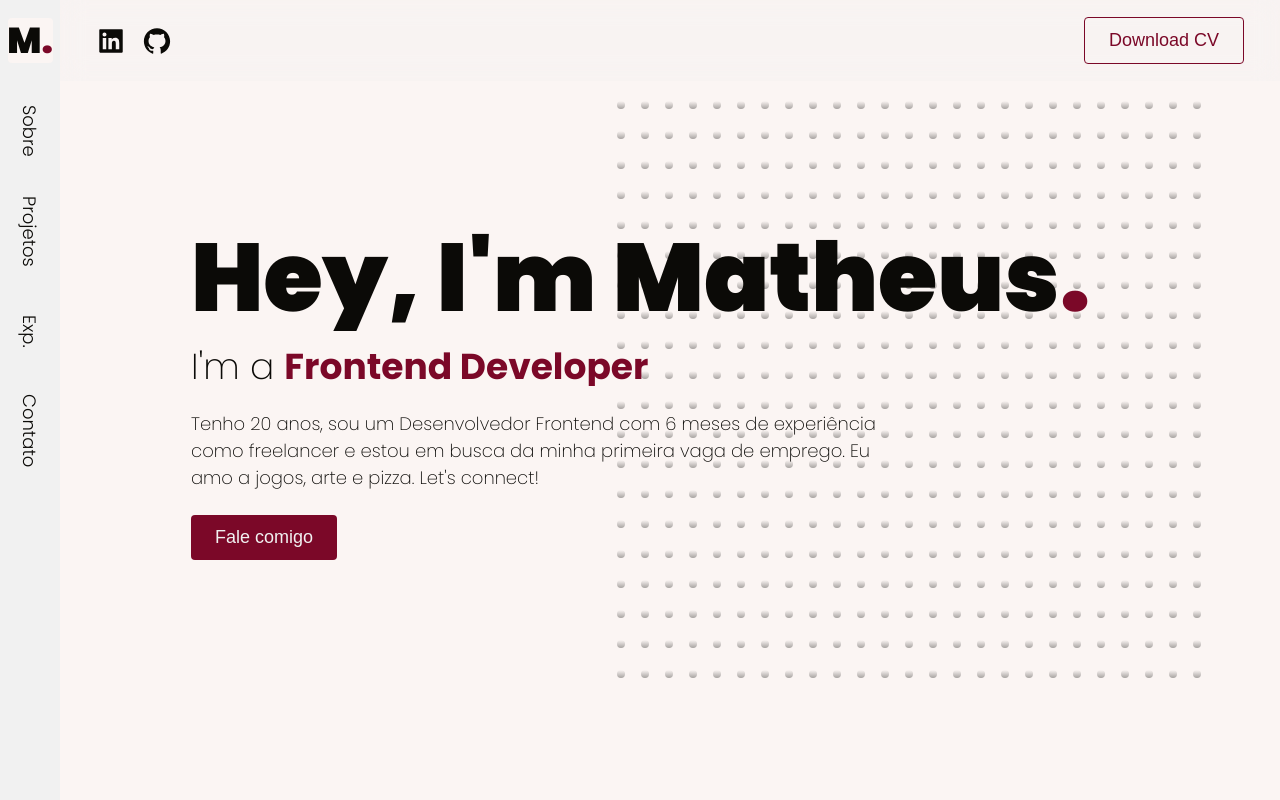
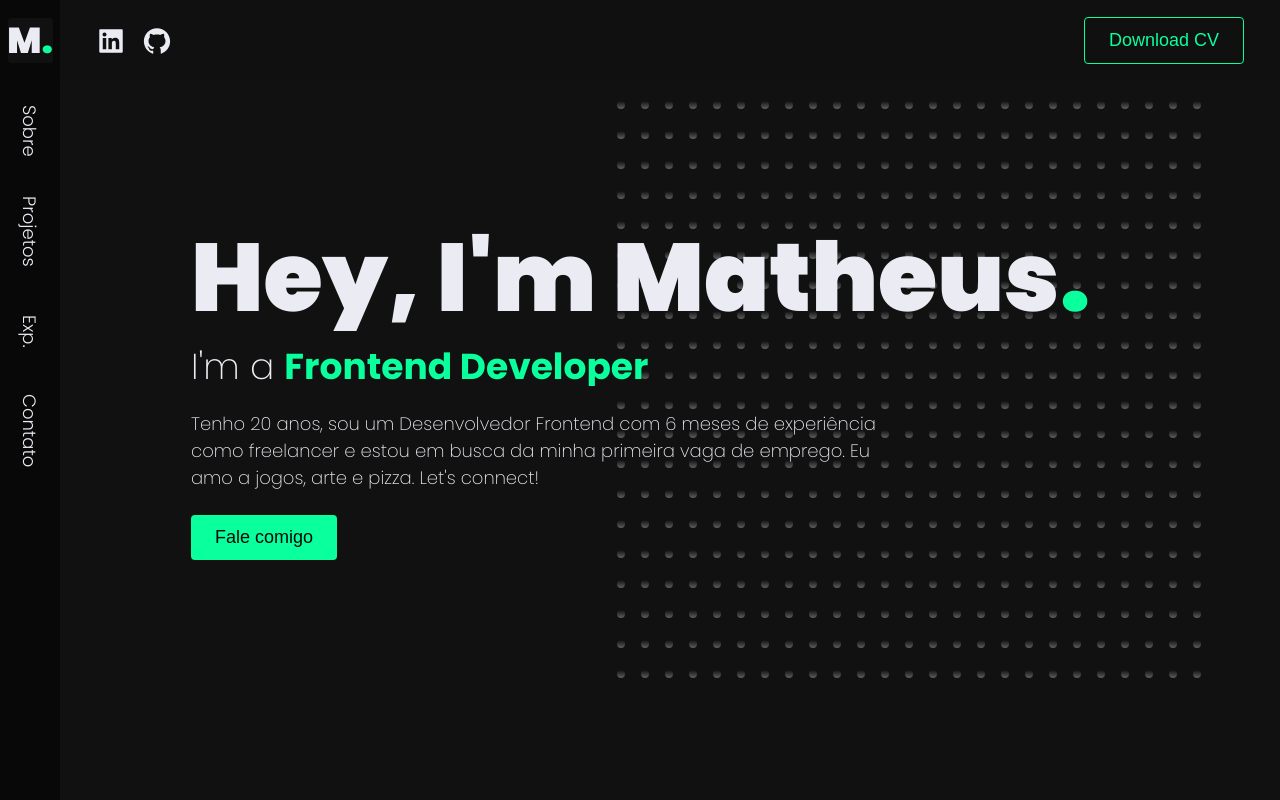
Before and after one commit to omatheusant/steam-portfolio-typescript, a Next.js app: page / in a window 1280 px wide. Shown: the top 800 px of the page. Built offline with nearby package versions, Linux system fonts and the light colour scheme.

Commit message:
Update globals.css

```diff
--- a/styles/globals.css
+++ b/styles/globals.css
@@ -1,13 +1,13 @@
 :root {
   font-size: 62.5%;
 
-  --background: #FBF5F3;
-  --bg-opaque: rgba(240, 240, 240, 0.25);
-  --background-light: #ffdbe198;
-  --background-dark: rgb(241, 241, 241);
+  --background: rgb(17, 17, 17);
+  --bg-opaque: rgb(17, 17, 17, 0.25);
+  --background-light: rgb(35, 35, 35);
+  --background-dark: rgb(8, 8, 8);
 
-  --text: #0B0A07;
-  --brand: #7B0828;
+  --text: rgb(235, 236, 243);
+  --brand: rgb(10, 255, 157);
 
   --text-xs: 1.6rem;
   --text-sm: 1.8rem;
@@ -16,6 +16,7 @@
   --text-xl: 5.6rem;
   --text-2xl: 9.6rem;
 }
+
 
 * {
   box-sizing: border-box;
```
